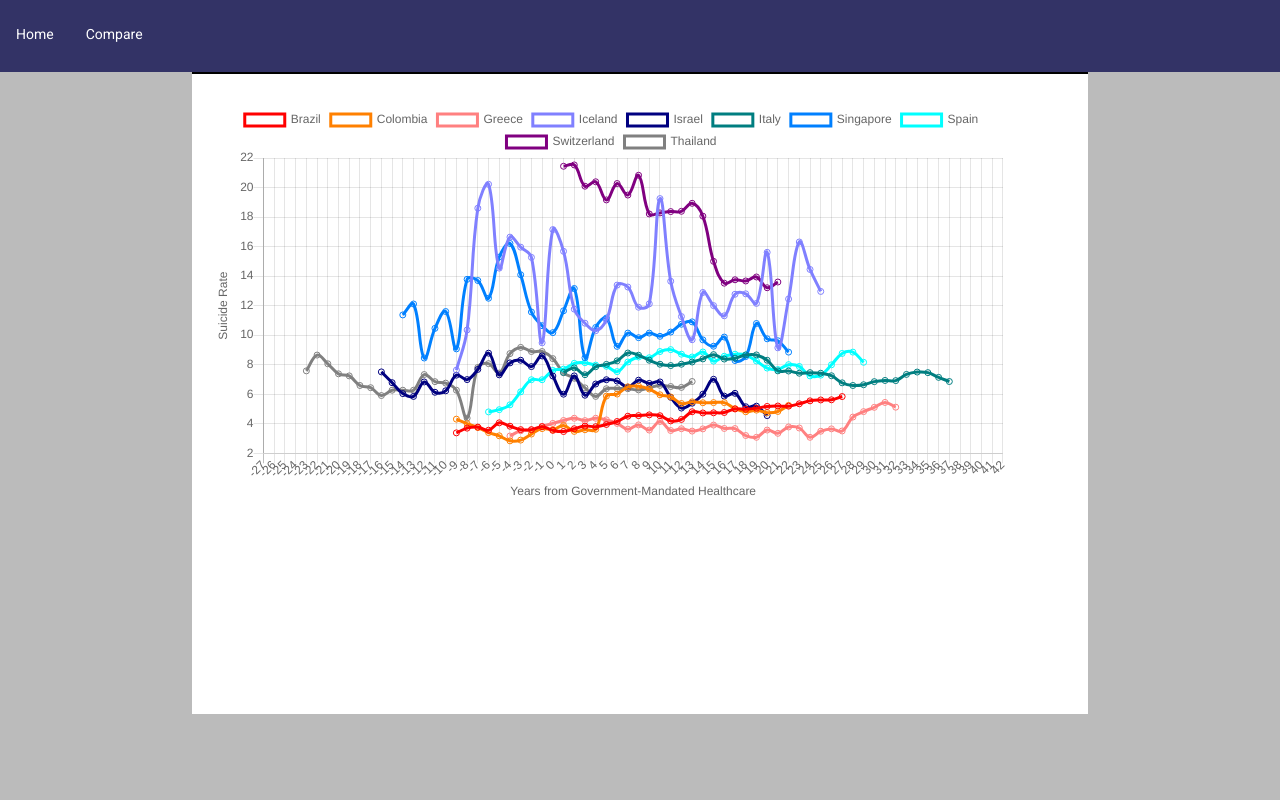
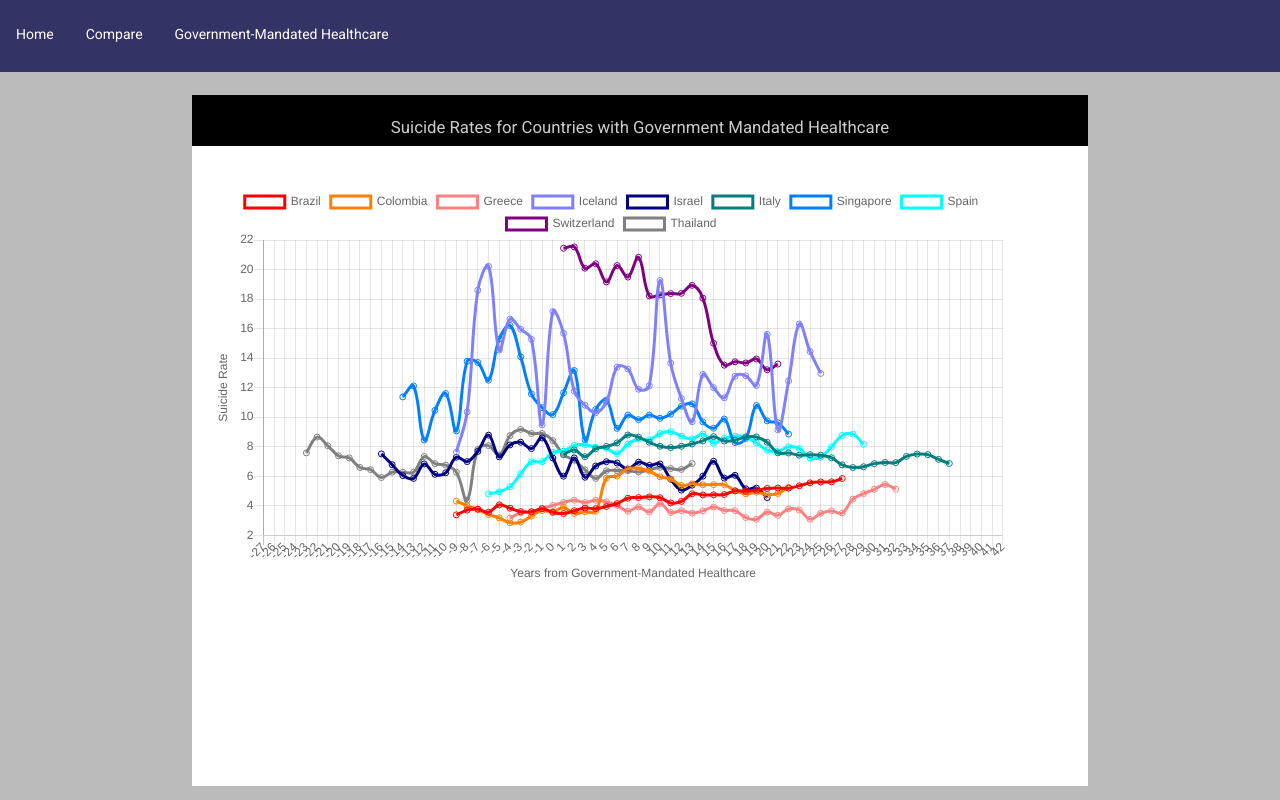
Before and after one commit to DivyaBhati/SuicideRates, a Flask app: page /healthcare in a window 1280 px wide. Run offline with Flask 2, Linux system fonts and the light colour scheme; some libraries are stand-ins or nearby versions.

Commit message:
looking better

```diff
--- a/static/navigate.js
+++ b/static/navigate.js
@@ -2,4 +2,5 @@ document.getElementById("navMenu").innerHTML =
 '<ul>' +
   '<li class="default"><a href="/">Home</a></li>' +
   '<li class="default"><a href="compare">Compare</a></li>' +
+  '<li class="default"><a href="healthcare">Government-Mandated Healthcare</a></li>' +
 '</ul>';
--- a/static/style.css
+++ b/static/style.css
@@ -12,6 +12,10 @@ body {
   font-family: 'Roboto', sans-serif;
   color: black;
   background-color: var(--main-bg);
+}
+
+.form {
+  padding-top: .1em;
 }
 
 .info {
@@ -47,7 +51,7 @@ body {
 }
 
 .graphcontainer {
-  padding-top: 30px;
+  padding-top: 40px;
   padding-left: 20px;
   position: relative;
   height: 72vh;
--- a/templates/graph.html
+++ b/templates/graph.html
@@ -12,6 +12,8 @@
   <body>
     <nav id="navMenu"></nav>
     <script src="{{url_for('static', filename='navigate.js')}}"></script>
+    <div class="form">
+    </div>
     <div class="graphtitle"> Suicide Rates for Countries with Government Mandated Healthcare </div>
     <div class="graph">
     <div class="graphcontainer">
```
